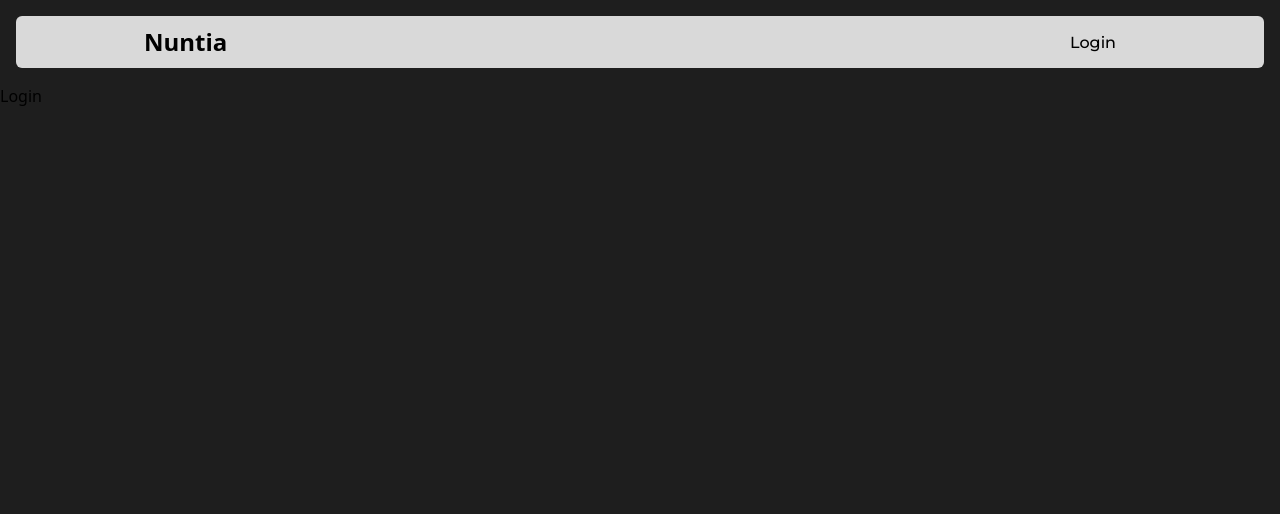
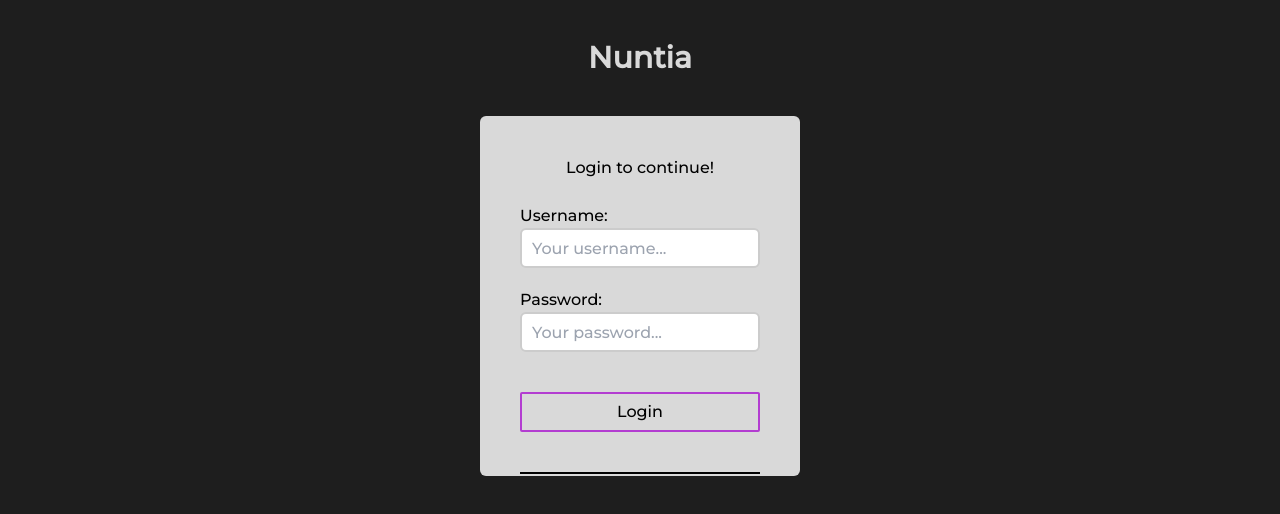
Before and after one commit to 1yne/nuntia, a SvelteKit app: page /login in a window 1280 px wide. Shown: the top 514 px of the page. Built offline with nearby package versions, Linux system fonts and the light colour scheme.

Commit message:
Created and styled the login form

```diff
--- a/src/lib/components/DashboardNavbar.svelte
+++ b/src/lib/components/DashboardNavbar.svelte
@@ -6,7 +6,6 @@
       <li class="inline-block"><a href="/dashboard/diary" class="transition-all ease-in duration-200 hover:text-purple font-medium text-base no-underline font-[Montserrat]">Class Diary</a></li>
       <li class="inline-block"><a href="/dashboard/messages" class="transition-all ease-in duration-200 hover:text-purple font-medium text-base no-underline font-[Montserrat]">Messages</a></li>
       <li class="inline-block"><a href="/" class="transition-all ease-in duration-200 hover:text-purple font-medium text-base no-underline font-[Montserrat]">Logout</a></li>
-      <li class="inline-block"></li>
     </ul>
   </nav>
 </header>
--- a/src/routes/(dashboard)/dashboard/+page.svelte
+++ b/src/routes/(dashboard)/dashboard/+page.svelte
@@ -1,5 +1,3 @@
 <svelte:head>
   <title>Dashboard</title>
 </svelte:head>
-
-<h1 class="text-3xl font-bold m-5">Nuntia</h1>
--- a/src/routes/(frontPage)/+layout.svelte
+++ b/src/routes/(frontPage)/+layout.svelte
@@ -1,9 +1,7 @@
 <script>
   import "../../app.css";
-  import HomeNavbar from "$lib/components/HomeNavbar.svelte";
 </script>
 
-<HomeNavbar />
 <main>
   <slot />
 </main>
--- a/src/routes/(frontPage)/+page.svelte
+++ b/src/routes/(frontPage)/+page.svelte
@@ -1,3 +1,9 @@
 <svelte:head>
   <title>Nuntia</title>
 </svelte:head>
+
+<script>
+  import HomeNavbar from "$lib/components/HomeNavbar.svelte"
+</script>
+
+<HomeNavbar />
--- a/src/routes/(frontPage)/login/+page.svelte
+++ b/src/routes/(frontPage)/login/+page.svelte
@@ -9,4 +9,32 @@
   <title>Login</title>
 </svelte:head>
 
-<button on:click={login}>Login</button>
+<h1 class="font-bold text-3xl text-white my-10" align="center">Nuntia</h1>
+
+<div class="w-1/4 bg-white m-auto h-[45vh] rounded-md p-10">
+  <p align="center" class="mb-6 mt-0">Login to continue!</p>
+  <label for="username">Username: </label>
+  <input type="text" id="username" class="w-full rounded-md px-2.5 h-[5vh] mb-5" placeholder="Your username..." autocomplete="off">
+  <label for="password">Password: </label>
+  <input type="text" id="password" class="w-full rounded-md px-2.5 h-[5vh]" placeholder="Your password...">
+  <button on:click={login} class="w-full my-10 h-10 rounded-sm border-2 border-solid border-purple hover:bg-purple transition-all duration-150 ease-in">Login</button>
+  <hr class="border-[0.25px] border-solid border-black">
+</div>
+
+<style>
+  @import url('https://fonts.googleapis.com/css2?family=Montserrat:wght@500&display=swap');
+  * {
+    font-family: 'Montserrat', sans-serif;
+  }
+  input[type="text"] {
+    border: 2px solid #ccc;
+    outline: none;
+    transition: 0.5s;
+  }
+  input[type="text"]:focus {
+    border: 2px solid #b33dd1;
+  }
+  button {
+
+  }
+</style>
```
